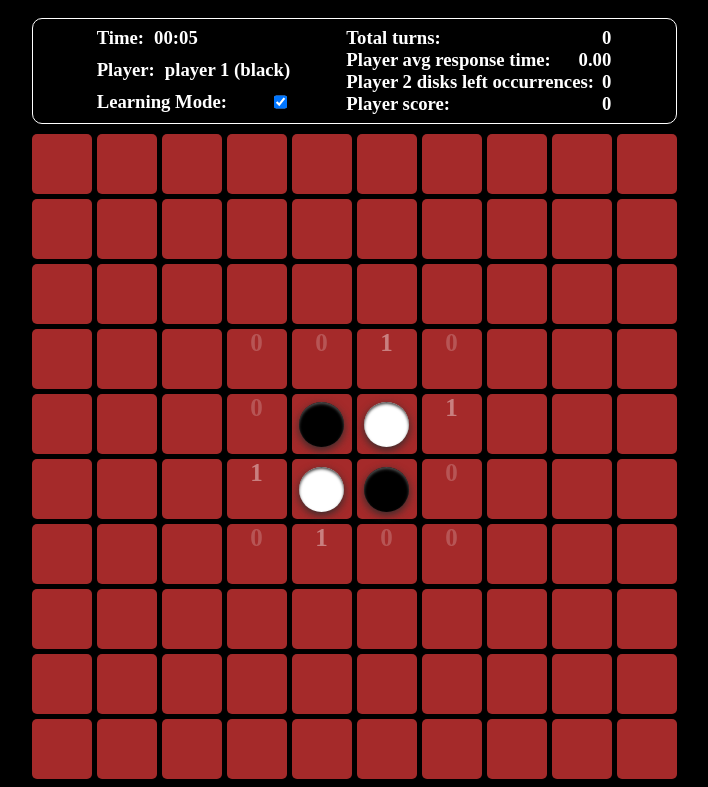
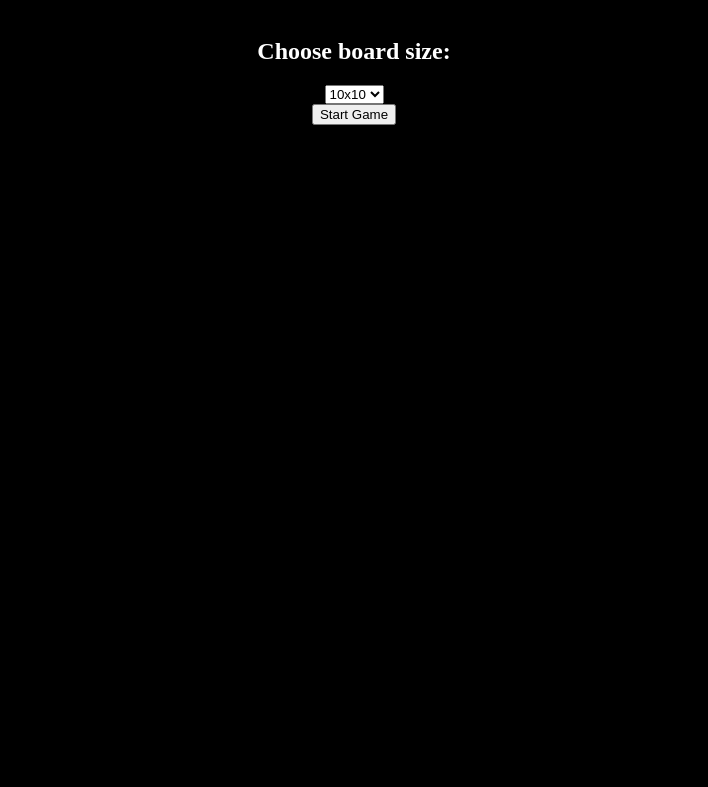
Before and after one commit to roiekoper/Reversi, a plain HTML site: page game.html in a window 1280 px wide. Shown: the part 48-835 px from the top of the page, without its empty margins (286-994 px from the left). After the commit the page ends 800 px from the top, so only its background shows below. Drawn offline with Linux system fonts and the light colour scheme.

Commit message:
Added feature: let the user choose board size

```diff
--- a/game.html
+++ b/game.html
@@ -6,6 +6,7 @@
     </head>
     <body>
     <h1>Reversi Game</h1>
+    <div class="pre-game-container"></div>
     <div class="games-container"></div>
     </body>
 </html>
--- a/game.js
+++ b/game.js
@@ -97,7 +97,7 @@ export default class Game {
     };
 
     renderInitializeCircles = () => {
-        const halfSize = this.size / 2 - 1;
+        const halfSize = Math.ceil(this.size / 2) - 1;
 
         for (const row of Array(2).keys()) {
             for (const col of Array(2).keys()) {
--- a/script.css
+++ b/script.css
@@ -30,6 +30,12 @@ h3 {
 
 .game-container {
     display: inline-block;
+}
+
+.pre-game-container {
+    display: flex;
+    align-items: center;
+    flex-direction: column;
 }
 
 .game {
--- a/script.js
+++ b/script.js
@@ -1,7 +1,44 @@
 import Game from './game.js'
 import Player from './player.js'
 
-const player1 = new Player(Game.counter, 'player 1', 'black', true, true);
-const player2 = new Player(Game.counter, 'player 2', 'white', true, true);
+// We will add a list selector to 'pre-game-container' and evetually will remove it
+function preGameSettings(){
+    let labelChooseBoardSizeElement = document.createElement('h2');
+    labelChooseBoardSizeElement.className = 'pre-game';
+    labelChooseBoardSizeElement.id = 'pre-game-h2';
+    labelChooseBoardSizeElement.innerHTML = "Choose board size: ";
 
-const game = new Game([player1, player2]);
+    let selectBoardSizeElement = document.createElement("select");
+    selectBoardSizeElement.className = 'pre-game';
+    selectBoardSizeElement.id = 'pre-game-board-size-select';
+    for (var i = 6 ; i <= 15 ; i++) {
+        selectBoardSizeElement.options.add( new Option(`${i}x${i}`,`${i}`, true, true) );
+    }
+    selectBoardSizeElement.value = '10';
+
+    let newGameButtonElement = document.createElement('button');
+    newGameButtonElement.className = 'pre-game';
+    newGameButtonElement.id = 'pre-game-button';
+    newGameButtonElement.textContent = 'Start Game';
+    newGameButtonElement.onclick = () => {
+        startGame();
+    };
+
+    let boardSizeDivElement = document.getElementsByClassName('pre-game-container')[0];
+    boardSizeDivElement.appendChild(labelChooseBoardSizeElement);
+    boardSizeDivElement.appendChild(selectBoardSizeElement);
+    boardSizeDivElement.appendChild(newGameButtonElement);
+};
+
+function startGame() {
+    let preGameContainer = document.getElementsByClassName('pre-game-container')[0];
+    let selectBoardSize = document.getElementById('pre-game-board-size-select');
+    let boardSize = Number(selectBoardSize.value);
+    preGameContainer.remove();
+
+    const player1 = new Player(Game.counter, 'player 1', 'black', true, true);
+    const player2 = new Player(Game.counter, 'player 2', 'white', true, true);
+    const game = new Game([player1, player2], boardSize);
+};
+
+preGameSettings();
```
Also changed, not shown: README.md.
